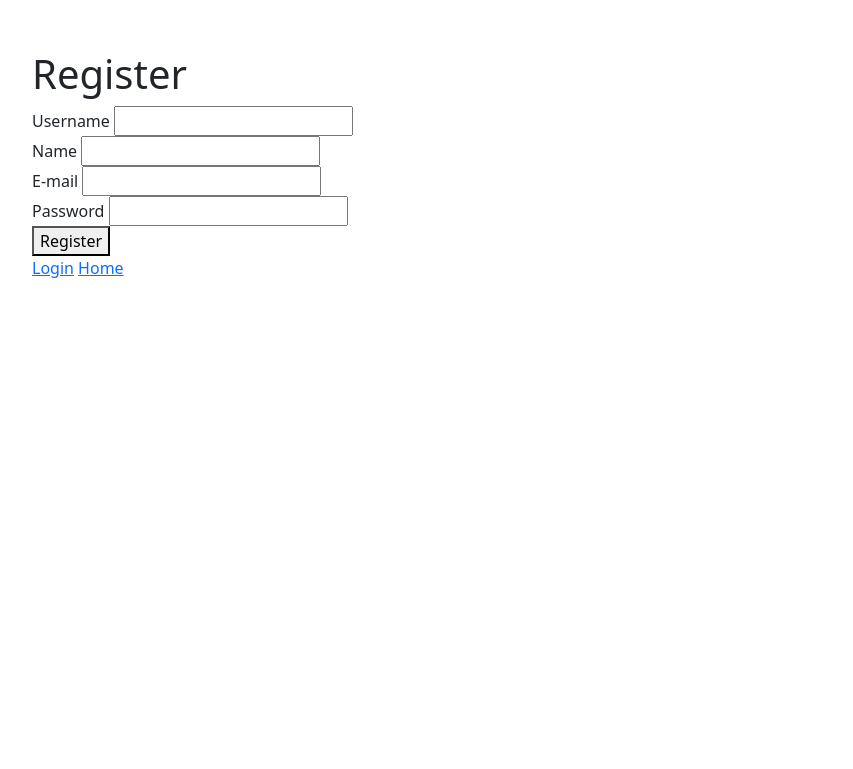
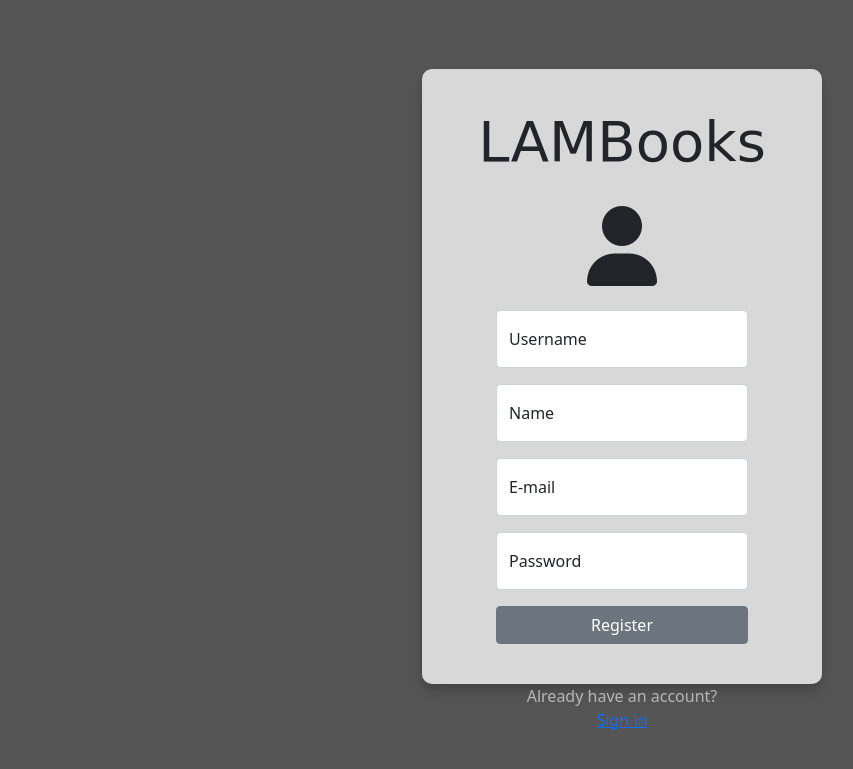
Before and after one commit to lorenzoDeriu/LAMPu, a Node server app: page /register in a window 1280 px wide. Shown: the top 769 px of the page, without its empty margins (18-871 px from the left). Run offline with Node 20, Linux system fonts and the light colour scheme; some libraries are stand-ins or nearby versions.

Commit message:
register front-end e bug fixes

```diff
--- a/app_core/app.js
+++ b/app_core/app.js
@@ -68,7 +68,6 @@
 });
 
 // error handler
-/*
 app.use(function(err, req, res, next) {
   // set locals, only providing error in development
   res.locals.message = err.message;
@@ -77,6 +76,6 @@
   // render the error page
   res.status(err.status || 500);
   res.render('error');
-});*/
+});
 
 module.exports = app;
--- a/app_core/controllers/user.controller.js
+++ b/app_core/controllers/user.controller.js
@@ -44,7 +44,7 @@
                         });
                     } else {
                         res.status(201).render('login', {
-                            message: 'User registered succcessfully. Now you can login with the new account.'
+                            message: 'User registered successfully. Now you can login with the new account.'
                         });
                     }
                 });
--- a/app_core/public/stylesheets/login_register.css
+++ b/app_core/public/stylesheets/login_register.css
@@ -40,7 +40,6 @@
     line-height: initial;
 }
 
-@import url('https://fonts.googleapis.com/css2?family=Raleway&display=swap');
-.h1 {
-    font-family: "Raleway", sans-serif;
+form {
+    width: 70%;
 }
--- a/app_core/views/register.ejs
+++ b/app_core/views/register.ejs
@@ -4,13 +4,18 @@
     <meta charset="UTF-8">
     <meta http-equiv="X-UA-Compatible" content="IE=edge">
     <meta name="viewport" content="width=device-width, initial-scale=1.0">
-    <link rel="stylesheet" href="/stylesheets/style.css">
+    <link rel="stylesheet" href="/stylesheets/login_register.css">
     <link href="https://cdn.jsdelivr.net/npm/bootstrap@5.1.0/dist/css/bootstrap.min.css" rel="stylesheet" integrity="sha384-KyZXEAg3QhqLMpG8r+8fhAXLRk2vvoC2f3B09zVXn8CA5QIVfZOJ3BCsw2P0p/We" crossorigin="anonymous">
     <script src="https://cdn.jsdelivr.net/npm/bootstrap@5.1.0/dist/js/bootstrap.bundle.min.js" integrity="sha384-U1DAWAznBHeqEIlVSCgzq+c9gqGAJn5c/t99JyeKa9xxaYpSvHU5awsuZVVFIhvj" crossorigin="anonymous"></script>
+    <script src="https://kit.fontawesome.com/79749c0cf1.js" crossorigin="anonymous"></script>
     <title>Register</title>
 </head>
 <body>
-    <h1>Register</h1>
+    <div class="container-form">
+        <h1 class="display-4" id="title">LAMBooks</h1>
+        <br>
+        <i class="fas fa-user fa-5x"></i>
+        <br>
         <% if (locals.messages?.error) { %>
             <div class="alert alert-warning alert-dismissible fade show" role="alert">
                 <%= locals.messages.error %>
@@ -23,26 +28,29 @@
                 <button type="button" class="btn-close" data-bs-dismiss="alert" aria-label="Close"></button>
             </div>
         <% } %>
-    <form action="/register" method="post">
-        <div>
-            <label for="username">Username</label>
-            <input type="text" name="username" id="username" required>
+        <form action="/register" method="post" class=" form-group-sm">
+            <div class="form-floating mb-3">
+                <input type="text" class="form-control" id="floatingInput" name="username" placeholder="Username" required>
+                <label for="floatingInput">Username</label>
             </div>
-        <div>
-            <label for="name">Name</label>
-            <input type="text" name="name" id="name" required>
+            <div class="form-floating mb-3">
+                <input type="text" class="form-control" id="floatingInput" name="name" placeholder="Name" required>
+                <label for="floatingInput">Name</label>
             </div>
-        <div>
-            <label for="email">E-mail</label>
-            <input type="email" name="email" id="email" required>
+            <div class="form-floating mb-3">
+                <input type="email" class="form-control" id="floatingInput" name="email" placeholder="E-mail" required>
+                <label for="floatingInput">E-mail</label>
             </div>
-        <div>
-            <label for="password">Password</label>
-            <input type="password" name="password" id="password" required>
+            <div class="form-floating mb-3">
+                <input type="password" class="form-control" id="floatingPassword" name="password" placeholder="Password" required>
+                <label for="floatingPassword">Password</label>
             </div>
-        <button type="submit">Register</button>
+            <div class="row-cols-1">
+                <button type="submit" class="btn btn-secondary">Register</button>
+            </div>
         </form>
-    <a href="/login">Login</a>
-    <a href="/">Home</a>
+    </div>
+    <div class="row" style="color: #b6b6b6">Already have an account?</div>
+    <div class="row"><a href="/login">Sign in</a></div>
 </body>
 </html>
```
Also changed, not shown: app_core/config/passport.config.js (+8 -14 lines), app_core/views/login.ejs (+4 -5 lines). Lines whose indentation alone changed are shown as unchanged.
